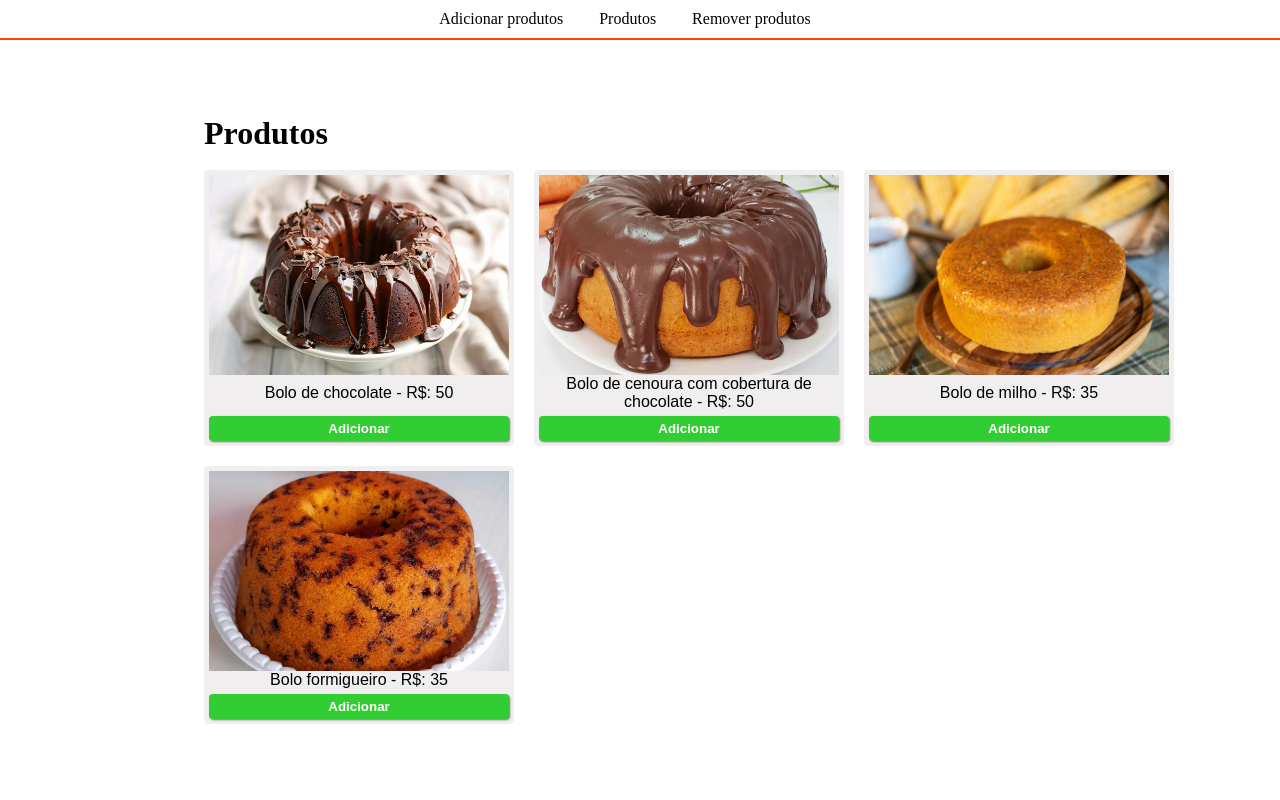
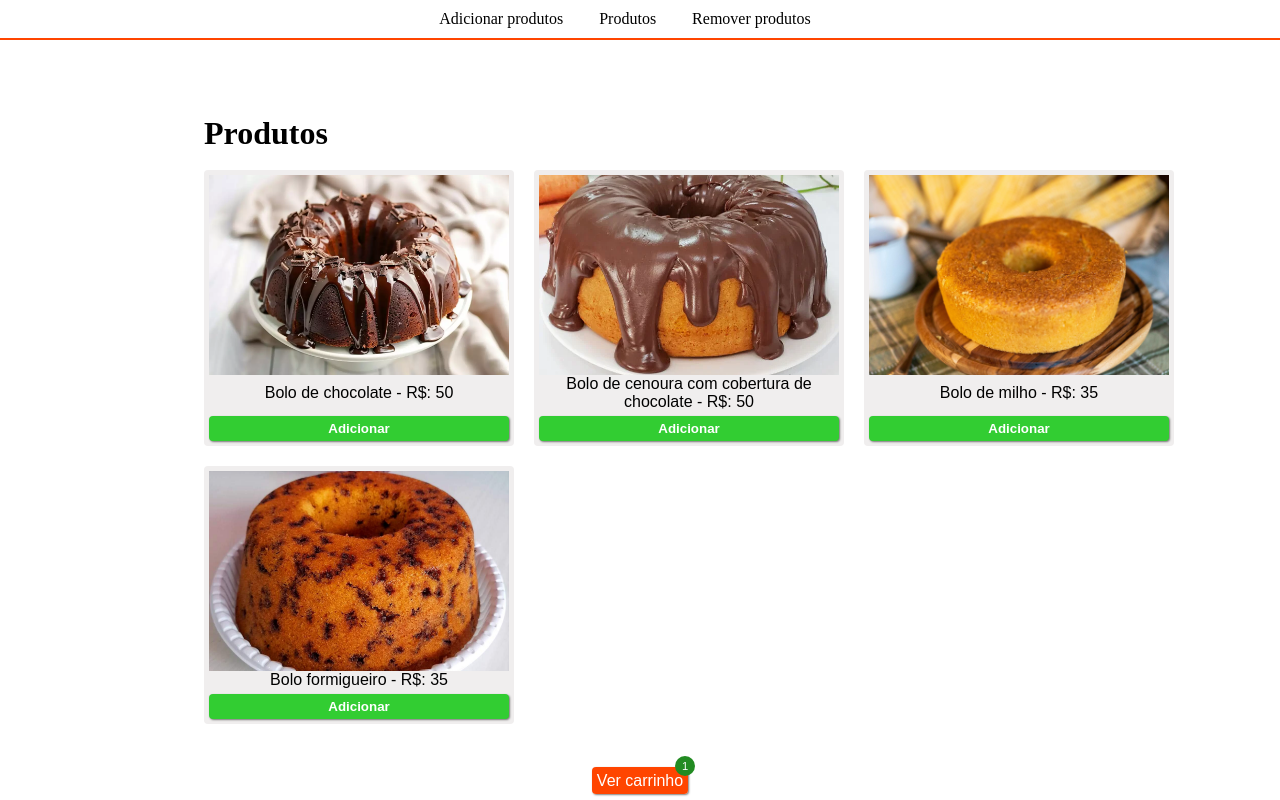
Before and after one commit to ThiagoAndrade92/carrinho, a React (Vite) app: page / in a window 1280 px wide. Built offline with nearby package versions, Linux system fonts and the light colour scheme; data requests are answered from the project's data file.

Commit message:
carrinho indicando quantidade feito

```diff
--- a/data/db.json
+++ b/data/db.json
@@ -25,5 +25,13 @@
       "img": "../src/assets/images/bolo-formigueiro.jpg"
     }
   ],
-  "Carrinho": []
+  "Carrinho": [
+    {
+      "id": "1",
+      "nome": "Bolo de chocolate",
+      "preco": 50,
+      "img": "../src/assets/images/bolo-de-chocolate.webp",
+      "qtd": 1
+    }
+  ]
 }
--- a/src/context/CarrinhoProvider/index.jsx
+++ b/src/context/CarrinhoProvider/index.jsx
@@ -1,4 +1,7 @@
 import { createContext, useCallback } from "react";
+
+//React
+import { useState, useEffect } from "react";
 
 import { useFetch } from "../../hook/UseFetch";
 
@@ -10,7 +13,10 @@ export const CarrinhoContext = createContext();
 
 export const CarrinhoProvider = ({ children }) => {
 
-   const { data:carrinho, setData } = useFetch(urlCarrinho);
+   const { data: carrinho, setData } = useFetch(urlCarrinho);
+   const [sucesso, setSucesso] = useState(false);
+
+
 
    const addProduto = async (p) => {
       const existe = carrinho.find((item) => item.id === p.id);
@@ -22,13 +28,15 @@ export const CarrinhoProvider = ({ children }) => {
             headers: {
                "Content-type": "application/json"
             },
-               body: JSON.stringify({qtd: existe.qtd + 1})
+            body: JSON.stringify({ qtd: existe.qtd + 1 })
          });
 
          setData(carrinho.map((item) =>
             item.id === p.id
-         ? {...item, qtd: item.qtd +1}
+               ? { ...item, qtd: item.qtd + 1 }
                : item))
+
+         setSucesso(true);
 
       } else {
          const res = await fetch(urlCarrinho, {
@@ -36,28 +44,31 @@ export const CarrinhoProvider = ({ children }) => {
             headers: {
                "Content-type": "application/json"
             },
-            body:JSON.stringify({...p, qtd: 1})
+            body: JSON.stringify({ ...p, qtd: 1 })
          });
          const adicionadoNoCarrinho = await res.json();
          setData([...carrinho, adicionadoNoCarrinho]);
+         setSucesso(true);
       }
+
+
 
    };
 
    const removerUm = async (p) => {
       const existe = carrinho.find((item) => item.id === p.id);
 
-      if(existe && existe.qtd > 1) {
+      if (existe && existe.qtd > 1) {
          await fetch(`${urlCarrinho}/${p.id}`, {
             method: "PATCH",
             headers: {
                "Content-type": "application/json"
             },
-            body: JSON.stringify({qtd: existe.qtd -1})
+            body: JSON.stringify({ qtd: existe.qtd - 1 })
          });
          setData(carrinho.map((item) =>
             item.id === p.id
-         ? {...item, qtd: item.qtd - 1}
+               ? { ...item, qtd: item.qtd - 1 }
                : item
          ))
       } else if (existe && existe.qtd === 1) {
@@ -79,8 +90,19 @@ export const CarrinhoProvider = ({ children }) => {
 
    }, [carrinho, setData]);
 
+   useEffect(() => {
+      if (sucesso) {
+         const timer = setTimeout(() => {
+            setSucesso(false);
+         }, 3000);
+
+         return () => clearTimeout(timer);
+
+      }
+   }, [sucesso]);
+
    return (
-      <CarrinhoContext.Provider value={{ carrinho, addProduto, removerUm, zerarCarrinho }}>
+      <CarrinhoContext.Provider value={{ carrinho, addProduto, removerUm, zerarCarrinho, sucesso }}>
          {children}
       </CarrinhoContext.Provider>
    )
--- a/src/context/ProdutoProvider/index.jsx
+++ b/src/context/ProdutoProvider/index.jsx
@@ -1,4 +1,4 @@
-import { createContext } from "react";
+import { createContext, useState, useEffect } from "react";
 
 export const CriarContext = createContext();
 
@@ -12,6 +12,12 @@ export const ProdutoProvider = ({children}) => {
 
    const { data: produto, setData } = useFetch(urlProduto);
 
+   const [remover, setRemover] = useState(false);
+
+
+
+
+
    const removerProduto = async (id) => {
             await fetch(`${urlProduto}/${id}`, {
                method: "DELETE",
@@ -19,12 +25,23 @@ export const ProdutoProvider = ({children}) => {
 
             setData(prevProduto => prevProduto.filter((p) => p.id !== id));
 
-            alert('Produto removido!')
+            setRemover(true);
 
          };
 
+         useEffect(() => {
+               if (remover) {
+              const timer = setTimeout(() => {
+                   setRemover(false);
+               }, 3000);
+
+               return () => clearTimeout(timer);
+
+            }
+            }, [remover]);
+
    return (
-      <CriarContext.Provider value={{produto, setData, removerProduto}}>
+      <CriarContext.Provider value={{produto, setData, removerProduto, remover}}>
          {children}
       </CriarContext.Provider>
    )
--- a/src/index.css
+++ b/src/index.css
@@ -20,6 +20,8 @@ body, html {
    align-items: center;
    flex-direction: column;
    justify-content: center;
+
+   position: relative;
 }
 
 button {
--- a/src/pages/AdicionarProduto/AdicionarProduto.module.css
+++ b/src/pages/AdicionarProduto/AdicionarProduto.module.css
@@ -2,6 +2,25 @@
    padding-inline: 5%;
    max-width: 1000px;
    text-align: center;
+}
+
+.success {
+   position: absolute;
+   top: 0;
+
+   margin-top: 2%;
+   background-color: rgba(2, 226, 2, .4);
+   padding: 5px;
+   border-radius: 4px;
+   box-shadow: 1px 1px 2px rgba(0, 0, 0, .5);
+   opacity: 0;
+   transition: all .2s ease-in-out;
+   transform: translateZ(-100vh);
+}
+
+.success.active {
+   opacity: 1;
+   transform: translateZ(0);
 }
 
 .form h1 {
--- a/src/pages/AdicionarProduto/index.jsx
+++ b/src/pages/AdicionarProduto/index.jsx
@@ -1,5 +1,5 @@
 //React
-import { useState } from "react";
+import { useEffect, useState } from "react";
 
 //Components
 import { Input } from "../../components/Input"
@@ -23,6 +23,7 @@ export const AdicionarProduto = () => {
 
    const [nome, setNome] = useState('');
    const [preco, setPreco] = useState('');
+   const [success, setSuccess] = useState(false);
 
    const handleSubmit = async (e) => {
       e.preventDefault();
@@ -45,14 +46,28 @@ export const AdicionarProduto = () => {
       const produtoAdicionado = await res.json();
       setData(prevProduto => [ ...prevProduto, produtoAdicionado]);
 
-      alert('Produto criado!');
+      setSuccess(true);
 
       setNome('');
       setPreco('');
    };
 
+   useEffect(() => {
+      if (success) {
+     const timer = setTimeout(() => {
+          setSuccess(false);
+      }, 3000);
+
+      return () => clearTimeout(timer);
+
+   }
+   }, [success]);
+
    return (
       <div className="container">
+         <div className={`${style.success} ${success ? style.active : ''}`}>
+            <p>Produto criado!</p>
+         </div>
          <div className={style.form}>
          <form onSubmit={handleSubmit}>
             <h1>Adicionar produto</h1>
--- a/src/pages/Produtos/Produtos.module.css
+++ b/src/pages/Produtos/Produtos.module.css
@@ -1,11 +1,32 @@
 .produtos {
    padding-inline: 5%;
    max-width: 1000px;
+
+   position: relative;
 }
 
 .produtos h1 {
    margin-bottom: 2%;
    text-align: left;
+}
+
+.sucesso {
+   position: absolute;
+   top: 0;
+
+   margin-top: 2%;
+   background-color: rgba(2, 226, 2, .4);
+   padding: 5px;
+   border-radius: 4px;
+   box-shadow: 1px 1px 2px rgba(0, 0, 0, .5);
+   opacity: 0;
+   transition: all .2s ease-in-out;
+   transform: translateZ(-100vh);
+}
+
+.sucesso.active {
+   opacity: 1;
+   transform: translateZ(0);
 }
 
 .produtos ul {
@@ -43,7 +64,7 @@
 .produtos button {
    border: none;
    margin-top: 5px;
-   background:#32CD32;
+   background: #32CD32;
    padding: 5px;
    color: #fff;
    cursor: pointer;
@@ -52,10 +73,13 @@
 }
 
 .produtos button:hover {
-   background:#228B22;
+   background: #228B22;
 }
 
 .produtos a {
+   position: relative;
+
+   width: 300px;
    font-family: Arial, Helvetica, sans-serif;
    text-decoration: none;
    color: white;
@@ -70,15 +94,56 @@
    background-color: #c53501;
 }
 
+.produtos a .qtd {
+   position: absolute;
+   right: -7px;
+   top: -11px;
+
+   display: flex;
+   align-items: center;
+   justify-content: center;
+
+   width: 20px;
+   height: 20px;
+   border-radius: 50%;
+   color: #fff;
+   background-color: #228B22;
+   font-size: .7em;
+}
+
+.footer {
+   position: fixed;
+   bottom: 0;
+   right: 0;
+   left: 0;
+
+   text-align: center;
+   padding: 10px;
+   opacity: 0;
+   transform: translateY(100vh);
+
+   transition: all .3s ease-out;
+}
+
+.footer.active {
+   opacity: 1;
+   transform: translateY(0);
+}
+
 @media (max-width:992px) {
    .produtos ul {
-   grid-template-columns: repeat(2, 1fr);
-   gap: 5px;
-}
+      grid-template-columns: repeat(2, 1fr);
+      gap: 5px;
+   }
 }
 
 @media (max-width: 576px) {
    .produtos ul {
-   grid-template-columns: repeat(1, 1fr);
+      grid-template-columns: repeat(1, 1fr);
+   }
+
+   .footer {
+      border-top: 1px solid #ff4500;
+      background-color: #fff;
+   }
 }
-}
--- a/src/pages/Produtos/index.jsx
+++ b/src/pages/Produtos/index.jsx
@@ -19,14 +19,17 @@ import imgPadrao from '../../assets/images/imagem-padrao.png'
 
 export const Produtos = () => {
 
-   const { data:produto, loading, error } = useFetch(urlProduto);
+   const { data: produto, loading, error } = useFetch(urlProduto);
 
-   const {addProduto, carrinho} = useCarrinhoContext();
+   const { addProduto, carrinho, sucesso } = useCarrinhoContext();
 
-
+   const total = carrinho.reduce((acc, p) => acc + p.qtd, 0 );
 
    return (
       <div className='container'>
+         <div className={`${style.sucesso} ${sucesso ? style.active : ''}`}>
+                     <p>Produto adicionado!</p>
+                  </div>
          <div className={`${style.produtos}`}>
             <h1>Produtos</h1>
             <ul>
@@ -34,7 +37,7 @@ export const Produtos = () => {
                {loading && <p>Carregando dados...</p>}
                {produto && produto.map((p) => (
                   <li key={p.id}>
-                     <div className={`${style.img}`} style={{backgroundImage: `url(${p.img || imgPadrao})` }}>
+                     <div className={`${style.img}`} style={{ backgroundImage: `url(${p.img || imgPadrao})` }}>
                      </div>
                      {p.nome} - R$: {p.preco}
                      <Btn onClick={() => addProduto(p)}>
@@ -43,7 +46,17 @@ export const Produtos = () => {
                   </li>
                ))}
             </ul>
-            {carrinho.length === 0 ? '' : <MeuLink to={'/carrinho'}>Ver carrinho</MeuLink>}
+
+            <footer className={`${style.footer} ${carrinho.length === 0 ? '' : style.active}`}>
+               {carrinho.length === 0 ? '' :
+
+<MeuLink to={'/carrinho'}>
+                     <div className={`${style.qtd}`}>{total}</div>
+                     Ver carrinho
+                  </MeuLink>
+               }
+            </footer>
+
          </div>
       </div>
    )
--- a/src/pages/RemoverProduto/RemoverProduto.module.css
+++ b/src/pages/RemoverProduto/RemoverProduto.module.css
@@ -5,6 +5,26 @@
 
 .remover_produto h1 {
    margin-bottom: 2%;
+}
+
+.remover {
+   position: absolute;
+   top: 0;
+
+   margin-top: 2%;
+   background-color: rgba(255, 0, 0, .7);
+   color: #fff;
+   padding: 5px;
+   border-radius: 4px;
+   box-shadow: 1px 1px 2px rgba(0, 0, 0, .5);
+   opacity: 0;
+   transition: all .2s ease-in-out;
+   transform: translateZ(-100vh);
+}
+
+.remover.active {
+   opacity: 1;
+   transform: translateZ(0);
 }
 
 .remover_produto ul {
--- a/src/pages/RemoverProduto/index.jsx
+++ b/src/pages/RemoverProduto/index.jsx
@@ -12,19 +12,21 @@ import imgPadrao from '../../assets/images/imagem-padrao.png';
 
 export const RemoverProduto = () => {
 
-   const {removerProduto, produto} = useProdutoContext();
-
+   const { removerProduto, produto, remover } = useProdutoContext();
 
 
    return (
       <div className='container'>
+         <div className={`${style.remover} ${remover ? style.active : ''}`}>
+            <p>Produto removido!</p>
+         </div>
          <div className={`${style.remover_produto}`}>
             <h1>Remover Produtos</h1>
             <ul>
                {produto && produto.map((p) => (
                   <li key={p.id}>
-                     <div className={`${style.img}`} style={{backgroundImage: `url(${p.img || imgPadrao})`}}>
-                                          </div>
+                     <div className={`${style.img}`} style={{ backgroundImage: `url(${p.img || imgPadrao})` }}>
+                     </div>
                      {p.nome} - R$: {p.preco}
                      <Btn onClick={() => removerProduto(p.id)}>
                         Remover
```
Lines whose indentation alone changed are shown as unchanged.
